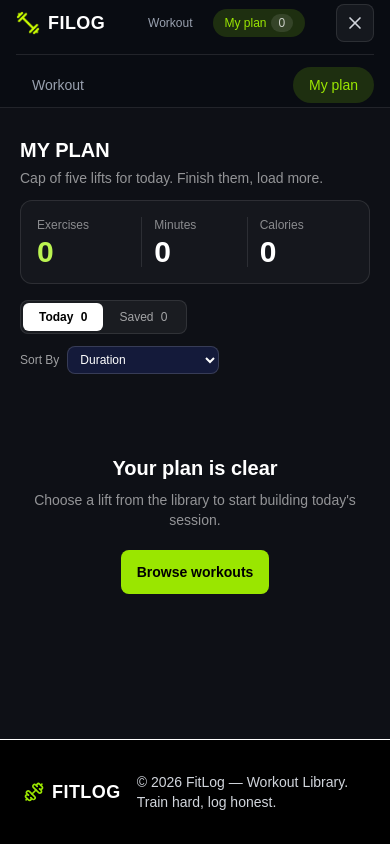
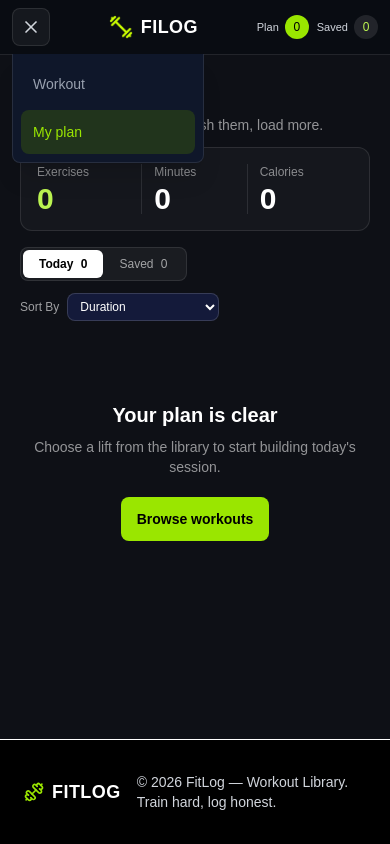
Before and after one commit to Rakib304832/gym, a Next.js app: page /my-plan in a window 390 px wide. Both pictures are taken after a click on the button "Toggle navigation menu". Built offline with nearby package versions, Linux system fonts and the light colour scheme.

Commit message:
Fix all thr bug

```diff
--- a/src/app/exercise/[id]/page.tsx
+++ b/src/app/exercise/[id]/page.tsx
@@ -23,17 +23,17 @@ export default async function gymData({ params }: PageProps) {
     if (!item) notFound()
 
     return (
-    <main className="mx-auto max-w-308 px-6 py-10">
-    <div className="grid gap-14 md:grid-cols-2">
-      <div className="relative h-120 overflow-hidden rounded-2xl">
+    <main className="mx-auto w-full max-w-7xl px-4 py-6 sm:px-6 sm:py-10">
+    <div className="grid min-w-0 grid-cols-1 items-start gap-8 lg:grid-cols-2 lg:gap-12">
+      <div className="relative aspect-[4/5] w-full overflow-hidden rounded-2xl">
         <Image src={item.image} alt={item.name} fill className="object-cover" />
       </div>
 
-      <div className="text-white">
-        <h1 className="text-4xl font-bold uppercase">{item.name}</h1>
+      <div className="min-w-0 text-white">
+        <h1 className="break-words text-3xl font-bold uppercase sm:text-4xl">{item.name}</h1>
         <p className="mt-2 text-white/70">{item.description}</p>
 
-        <div className="mt-4 flex gap-2">
+        <div className="mt-4 flex flex-wrap gap-2">
           {item.muscleGroups.map((m) => (
             <span key={m} className="rounded-full bg-lime-400 px-3 py-1 text-xs font-bold text-black">
               {m}
@@ -42,13 +42,13 @@ export default async function gymData({ params }: PageProps) {
         </div>
 
         <dl className="mt-6 divide-y divide-white/10 rounded-xl bg-[#141a3a] p-4">
-          <div className="flex justify-between py-2"><dt>EQUIPMENT</dt><dd>{item.equipment}</dd></div>
-          <div className="flex justify-between py-2"><dt>DIFFICULT</dt><dd>{item.difficulty}</dd></div>
-          <div className="flex justify-between py-2"><dt>SETS</dt><dd>{item.sets} min</dd></div>
-          <div className="flex justify-between py-2"><dt>REPS</dt><dd>{item.reps} kcal</dd></div>
-          <div className="flex justify-between py-2"><dt>DURATION</dt><dd>{item.duration} kcal</dd></div>
-          <div className="flex justify-between py-2"><dt>CALORIES</dt><dd>{item.caloriesBurned} kcal</dd></div>
-          <div className="flex justify-between py-2"><dt>RATING</dt><dd>{item.rating} kcal</dd></div>
+          <div className="grid grid-cols-2 gap-4 py-2"><dt>EQUIPMENT</dt><dd className="break-words text-right">{item.equipment}</dd></div>
+          <div className="grid grid-cols-2 gap-4 py-2"><dt>DIFFICULT</dt><dd className="break-words text-right">{item.difficulty}</dd></div>
+          <div className="grid grid-cols-2 gap-4 py-2"><dt>SETS</dt><dd className="break-words text-right">{item.sets} min</dd></div>
+          <div className="grid grid-cols-2 gap-4 py-2"><dt>REPS</dt><dd className="break-words text-right">{item.reps} kcal</dd></div>
+          <div className="grid grid-cols-2 gap-4 py-2"><dt>DURATION</dt><dd className="break-words text-right">{item.duration} kcal</dd></div>
+          <div className="grid grid-cols-2 gap-4 py-2"><dt>CALORIES</dt><dd className="break-words text-right">{item.caloriesBurned} kcal</dd></div>
+          <div className="grid grid-cols-2 gap-4 py-2"><dt>RATING</dt><dd className="break-words text-right">{item.rating} kcal</dd></div>
         </dl>
 
         <h3 className="mt-6 font-bold">INSTRUCTIONS</h3>
--- a/src/app/my-plan/page.tsx
+++ b/src/app/my-plan/page.tsx
@@ -114,7 +114,7 @@ export default function MyPlanPage() {
               return (
                 <li key={item.id} className="flex flex-wrap items-center gap-3 rounded-xl border border-white/10 bg-[#14171f] p-2.5 transition hover:border-white/20 sm:flex-nowrap sm:gap-4">
                   <Link href={`/exercise/${item.id}`} className="flex min-w-0 flex-1 items-center gap-3">
-                    <div className="relative h-14 w-[100px] shrink-0 overflow-hidden rounded-md">
+                     <div className="relative h-24 w-[100px] shrink-0 overflow-hidden rounded-md">
                       <Image
                         src={item.image}
                         alt={item.name}
--- a/src/components/Banner.tsx
+++ b/src/components/Banner.tsx
@@ -6,28 +6,28 @@ const Banner = () => {
     return (
         <div>
 
-        <div className=" mx-auto w-full max-w-7xl mt-12 rounded-3xl pt-8 px-8 bg-gray-800 p-13">
-        <div className=' flex items-center justify-between' >
-            <div>
-                <h2 className=' text-lime-400 font-extrabold mb-5'>WORKOUT LIBRARY</h2>
-               <span className=" text-5xl  font-extrabold uppercase tracking-wide text-white">TRAIN WITH INTENT. LOG <br/> EVERY SET.</span>
-               <h2 className='mt-4'>FitLog is a dark, no-nonsense gym companion: pick a lift, lock It <br/> into today&apos;s plan, and watch the week&apos;s work add up.</h2>
+        <div className="mx-auto mt-6 w-full max-w-7xl rounded-3xl bg-gray-800 px-4 py-8 sm:mt-10 sm:px-6 lg:mt-12 lg:px-8">
+        <div className="flex flex-col items-center gap-6 md:flex-row md:justify-between">
+            <div className="min-w-0 flex-1">
+                <h2 className="mb-5 font-extrabold text-lime-400">WORKOUT LIBRARY</h2>
+               <span className="block text-3xl font-extrabold uppercase tracking-wide text-white sm:text-4xl lg:text-5xl">TRAIN WITH INTENT. LOG EVERY SET.</span>
+               <h2 className="mt-4 max-w-xl">FitLog is a dark, no-nonsense gym companion: pick a lift, lock it into today&apos;s plan, and watch the week&apos;s work add up.</h2>
                              <Link href="/workout#library" className="mt-8 inline-flex min-h-12 items-center gap-3 rounded-lg bg-lime-400 px-5 py-3 text-sm font-bold uppercase text-black transition hover:bg-lime-300 focus-visible:outline-2 focus-visible:outline-offset-2 focus-visible:outline-lime-300">
                                  Browse workouts <ArrowRight aria-hidden="true" size={18} />
                              </Link>
             </div>
-            <div>
+                <div className="shrink-0">
                <Image
                        src="/banner.png"
                        width={300}
                        height={400}
                        alt="FILOG logo"
-                       className="h-60 w-60"
+                       className="h-40 w-40 object-contain sm:h-52 sm:w-52"
                      />
             </div>
         </div>
         </div >
-        <div className='pt-8 px-40'>
+        <div className="mx-auto w-full max-w-7xl px-4 pt-8 sm:px-6 lg:px-8">
            <span className=" text-2xl  font-extrabold uppercase tracking-wide text-white ">
                 THE LIBRARY
             </span>
--- a/src/components/Navebar.tsx
+++ b/src/components/Navebar.tsx
@@ -12,12 +12,23 @@ const Navbar = () => {
   const { todayPlan, savedList } = useGym();
 
   return (
-    <div className="sticky top-0 z-50 w-full border-b border-white/10 bg-[#0a0e14]/90 px-4 py-1 backdrop-blur-md sm:px-6 lg:px-8">
+    <div className="sticky top-0 z-50 w-full border-b border-white/10 bg-[#0a0e14]/90 px-3 py-2 backdrop-blur-md sm:px-6 lg:px-8">
 
-      <div className="mx-auto flex max-w-7xl items-center justify-between">
+      <div className="mx-auto flex max-w-7xl items-center justify-between gap-2">
+
+        <button
+          onClick={() => setIsMenuOpen((open) => !open)}
+          className="order-1 shrink-0 rounded-lg border border-white/10 bg-white/5 p-2 text-gray-300 transition hover:bg-white/10 hover:text-white focus-visible:outline-2 focus-visible:outline-offset-2 focus-visible:outline-lime-300 md:hidden"
+          aria-label="Toggle navigation menu"
+          aria-expanded={isMenuOpen}
+          aria-controls="mobile-navigation"
+          type="button"
+        >
+          {isMenuOpen ? <X aria-hidden="true" size={20} /> : <Menu aria-hidden="true" size={20} />}
+        </button>
 
         {/* Logo */}
-        <Link href="/" className="flex items-center gap-2" aria-label="FitLog home">
+        <Link href="/" className="order-2 flex shrink-0 items-center gap-2 md:order-1" aria-label="FitLog home">
           <Image
             src="/logo.png"
             width={32}
@@ -31,7 +42,7 @@ const Navbar = () => {
         </Link>
 
         {/* Main Navigation */}
-        <ul className="flex items-center gap-2 p-1">
+        <ul className="order-2 hidden items-center gap-2 p-1 md:flex">
           <li>
 
             <Link
@@ -65,15 +76,15 @@ const Navbar = () => {
         </ul>
 
         {/* Right Side */}
-        <div className="hidden md:block">
-          <ul className="flex items-center gap-5 text-xs text-gray-300" aria-label="Plan counts">
-            <li className="flex items-center gap-2">
+        <div className="order-3">
+          <ul className="flex items-center gap-2 text-[11px] text-gray-300 sm:gap-5 sm:text-xs" aria-label="Plan counts">
+            <li className="flex items-center gap-1.5 sm:gap-2">
               <span>Plan</span>
               <span className="min-w-6 rounded-full bg-lime-400 px-2 py-1 text-center text-xs tabular-nums text-black">
                 {todayPlan.length}
               </span>
             </li>
-            <li className="flex items-center gap-2">
+            <li className="flex items-center gap-1.5 sm:gap-2">
               <span>Saved</span>
               <span className="min-w-6 rounded-full bg-white/10 px-2 py-1 text-center text-xs tabular-nums text-lime-300">
                 {savedList.length}
@@ -82,28 +93,17 @@ const Navbar = () => {
           </ul>
         </div>
 
-        {/* Mobile Menu Button */}
-        <button
-          onClick={() => setIsMenuOpen((open) => !open)}
-          className="rounded-lg border border-white/10 bg-white/5 p-2 text-gray-300 transition hover:bg-white/10 hover:text-white focus-visible:outline-2 focus-visible:outline-offset-2 focus-visible:outline-lime-300 md:hidden"
-          aria-label="Toggle navigation menu"
-          aria-expanded={isMenuOpen}
-          aria-controls="mobile-navigation"
-          type="button"
-        >
-          {isMenuOpen ? <X aria-hidden="true" size={20} /> : <Menu aria-hidden="true" size={20} />}
-        </button>
       </div>
 
       {/* Mobile Navigation */}
       {isMenuOpen && (
-        <div id="mobile-navigation" className="mt-3 border-t border-white/10 pt-3 md:hidden">
-          <div className="flex items-center justify-between">
+        <div id="mobile-navigation" className="absolute left-3 top-full w-48 rounded-b-lg border border-t-0 border-white/10 bg-[#0f172a] p-2 shadow-xl md:hidden">
+          <div className="flex flex-col gap-1">
             {/* fixed: active state now driven by pathname instead of hardcoded */}
             <Link
               href="/workout"
               onClick={() => setIsMenuOpen(false)}
-              className={`rounded-full px-4 py-2 text-sm font-medium ${
+              className={`w-full rounded-lg px-3 py-3 text-sm font-medium ${
                 pathname === "/workout"
                   ? "bg-lime-900/50 text-lime-400"
                   : "text-gray-400"
@@ -115,7 +115,7 @@ const Navbar = () => {
             <Link
               href="/my-plan"
               onClick={() => setIsMenuOpen(false)}
-              className={`rounded-full px-4 py-2 text-sm font-medium ${
+              className={`flex w-full items-center justify-between rounded-lg px-3 py-3 text-sm font-medium ${
                 pathname === "/my-plan"
                   ? "bg-lime-900/50 text-lime-400"
                   : "text-gray-400"
```
